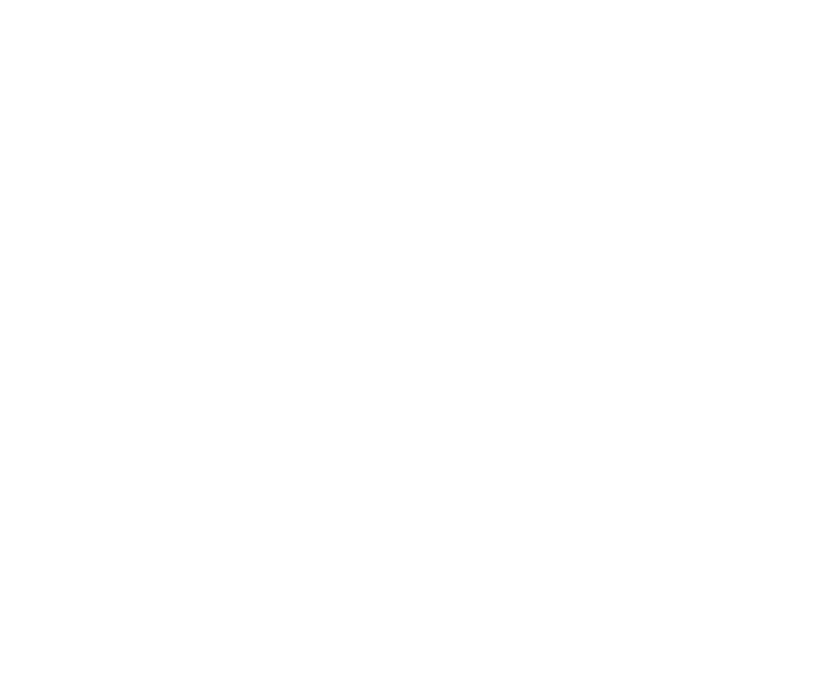
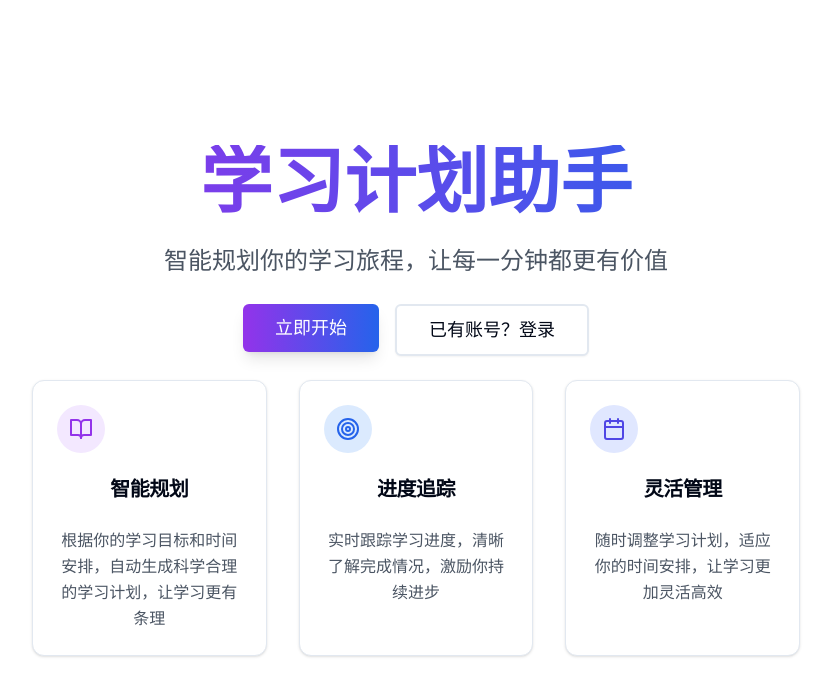
Before and after one commit to will190A/StudyPlanner, a Next.js app: page / in a window 1280 px wide. Before the commit this address had no page. Shown: the top 696 px of the page, without its empty margins (224-1055 px from the left). Built offline with nearby package versions, Linux system fonts and the light colour scheme.

Commit message:
有主页，登录进去是已有的计划

```diff
--- a/src/app/login/page.tsx
+++ b/src/app/login/page.tsx
@@ -41,7 +41,7 @@
       }
 
       login(data)
-      router.push('/')
+      router.push('/plans')
     } catch (error) {
       setError('登录失败，请稍后重试')
     } finally {
--- a/src/app/page.tsx
+++ b/src/app/page.tsx
@@ -1,123 +1,77 @@
-'use client'
-
-import { useEffect, useState } from 'react'
-import { useRouter } from 'next/navigation'
-import { useAuthStore, usePlanStore } from '@/lib/store'
+import Link from 'next/link'
 import { Button } from '@/components/ui/button'
 import { Card, CardContent, CardHeader, CardTitle } from '@/components/ui/card'
-import { Progress } from '@/components/ui/progress'
-import { Alert, AlertDescription } from '@/components/ui/alert'
-import { Loader2 } from 'lucide-react'
+import { BookOpen, Target, Calendar } from 'lucide-react'
 
 export default function Home() {
-  const router = useRouter()
-  const { user, isAuthenticated } = useAuthStore()
-  const { fetchPlans, isLoading, error } = usePlanStore()
-  const [plans, setPlans] = useState<any[]>([])
+  return (
+    <div className="container mx-auto px-4 py-16 flex flex-col items-center justify-center min-h-screen">
+      <div className="text-center space-y-6 max-w-3xl">
+        <h1 className="text-5xl md:text-7xl font-bold bg-gradient-to-r from-purple-600 to-blue-600 bg-clip-text text-transparent">
+          学习计划助手
+        </h1>
 
-  useEffect(() => {
-    if (!isAuthenticated) {
-      router.push('/login')
-    }
-  }, [isAuthenticated, router])
+        <p className="text-2xl text-gray-600 mt-6 leading-relaxed">
+          智能规划你的学习旅程，让每一分钟都更有价值
+        </p>
 
-  useEffect(() => {
-    const loadPlans = async () => {
-      if (user) {
-        const result = await fetchPlans(user.id)
-        if (result.success) {
-          setPlans(result.data || [])
-        }
-      }
-    }
-
-    loadPlans()
-  }, [user, fetchPlans])
-
-  const calculateProgress = (tasks: any[]) => {
-    const totalTasks = tasks.length
-    const completedTasks = tasks.filter((task) => task.completed).length
-    return totalTasks > 0 ? (completedTasks / totalTasks) * 100 : 0
-  }
-
-  if (!isAuthenticated) {
-    return null
-  }
-
-  return (
-    <div className="container mx-auto p-4">
-      {error && (
-        <Alert variant="destructive" className="mb-4">
-          <AlertDescription>{error}</AlertDescription>
-        </Alert>
-      )}
-
-      <div className="flex justify-between items-center mb-6">
-        <h1 className="text-2xl font-bold">我的学习计划</h1>
-        <Button onClick={() => router.push('/generate')}>
-          创建新计划
+        <div className="flex flex-col sm:flex-row gap-4 justify-center mt-12">
+          <Link href="/register">
+            <Button className="w-full sm:w-auto bg-gradient-to-r from-purple-600 to-blue-600 hover:from-purple-700 hover:to-blue-700 text-white px-8 py-6 text-lg shadow-lg hover:shadow-xl transition-all">
+              立即开始
             </Button>
+          </Link>
+          <Link href="/login">
+            <Button variant="outline" className="w-full sm:w-auto px-8 py-6 text-lg border-2 hover:bg-gray-50">
+              已有账号？登录
+            </Button>
+          </Link>
         </div>
 
-      {isLoading ? (
-        <div className="flex justify-center items-center h-64">
-          <Loader2 className="h-8 w-8 animate-spin" />
+        <div className="mt-20 grid grid-cols-1 md:grid-cols-3 gap-8">
+          <Card className="hover:shadow-lg transition-all">
+            <CardHeader>
+              <div className="w-12 h-12 rounded-full bg-purple-100 flex items-center justify-center mb-4">
+                <BookOpen className="w-6 h-6 text-purple-600" />
               </div>
-      ) : plans.length === 0 ? (
-        <Card>
-          <CardContent className="p-6 text-center">
-            <p className="text-gray-500 mb-4">你还没有创建任何学习计划</p>
-            <Button onClick={() => router.push('/generate')}>
-              创建第一个计划
-            </Button>
+              <CardTitle className="text-xl">智能规划</CardTitle>
+            </CardHeader>
+            <CardContent>
+              <p className="text-gray-600 leading-relaxed">
+                根据你的学习目标和时间安排，自动生成科学合理的学习计划，让学习更有条理
+              </p>
             </CardContent>
           </Card>
-      ) : (
-        <div className="grid gap-6 md:grid-cols-2 lg:grid-cols-3">
-          {plans.map((plan) => (
-            <Card
-              key={plan.id}
-              className="cursor-pointer hover:shadow-lg transition-shadow"
-              onClick={() => {
-                usePlanStore.getState().setPlan(plan)
-                router.push('/plan')
-              }}
-            >
+
+          <Card className="hover:shadow-lg transition-all">
             <CardHeader>
-                <CardTitle className="text-lg">{plan.subjects.join('、')}</CardTitle>
+              <div className="w-12 h-12 rounded-full bg-blue-100 flex items-center justify-center mb-4">
+                <Target className="w-6 h-6 text-blue-600" />
+              </div>
+              <CardTitle className="text-xl">进度追踪</CardTitle>
             </CardHeader>
             <CardContent>
-                <div className="space-y-4">
-                  <div>
-                    <div className="flex justify-between mb-2">
-                      <span>总体进度</span>
-                      <span>{Math.round(calculateProgress(plan.tasks))}%</span>
+              <p className="text-gray-600 leading-relaxed">
+                实时跟踪学习进度，清晰了解完成情况，激励你持续进步
+              </p>
+            </CardContent>
+          </Card>
+
+          <Card className="hover:shadow-lg transition-all">
+            <CardHeader>
+              <div className="w-12 h-12 rounded-full bg-indigo-100 flex items-center justify-center mb-4">
+                <Calendar className="w-6 h-6 text-indigo-600" />
               </div>
-                    <Progress value={calculateProgress(plan.tasks)} className="h-2" />
-                  </div>
-                  <div className="grid grid-cols-2 gap-4">
-                    <div>
-                      <p className="text-sm text-gray-500">总任务数</p>
-                      <p className="text-2xl font-bold">{plan.tasks.length}</p>
-                    </div>
-                    <div>
-                      <p className="text-sm text-gray-500">已完成任务</p>
-                      <p className="text-2xl font-bold">
-                        {plan.tasks.filter((task: any) => task.completed).length}
+              <CardTitle className="text-xl">灵活管理</CardTitle>
+            </CardHeader>
+            <CardContent>
+              <p className="text-gray-600 leading-relaxed">
+                随时调整学习计划，适应你的时间安排，让学习更加灵活高效
               </p>
+            </CardContent>
+          </Card>
         </div>
       </div>
-                  <div className="text-sm text-gray-500">
-                    <p>开始日期：{new Date(plan.startDate).toLocaleDateString()}</p>
-                    <p>结束日期：{new Date(plan.endDate).toLocaleDateString()}</p>
-                    <p>每日学习时长：{plan.dailyHours} 小时</p>
-                  </div>
-                </div>
-              </CardContent>
-            </Card>
-          ))}
-        </div>
-      )}
     </div>
   )
 }
--- a/src/app/register/page.tsx
+++ b/src/app/register/page.tsx
@@ -46,7 +46,7 @@
     try {
       const result = await register(name, email, password)
       if (result.success) {
-        router.push('/')
+        router.push('/plans')
       } else {
         setError(result.error || '注册失败')
       }
--- a/src/components/navbar.tsx
+++ b/src/components/navbar.tsx
@@ -5,10 +5,17 @@
 import { Button } from '@/components/ui/button'
 import { Avatar, AvatarFallback, AvatarImage } from '@/components/ui/avatar'
 import { LogOut, User } from 'lucide-react'
+import { useEffect } from 'react'
 
 export default function Navbar() {
   const router = useRouter()
   const { user, isAuthenticated, logout } = useAuthStore()
+
+  useEffect(() => {
+    if (isAuthenticated && window.location.pathname === '/') {
+      router.push('/plans')
+    }
+  }, [isAuthenticated, router])
 
   const handleLogout = () => {
     logout()
@@ -26,7 +33,7 @@
           <div className="flex items-center space-x-4">
             <Button
               variant="ghost"
-              onClick={() => router.push('/')}
+              onClick={() => router.push('/plans')}
               className="text-lg font-semibold"
             >
               学习计划
```
Lines whose indentation alone changed are shown as unchanged.
